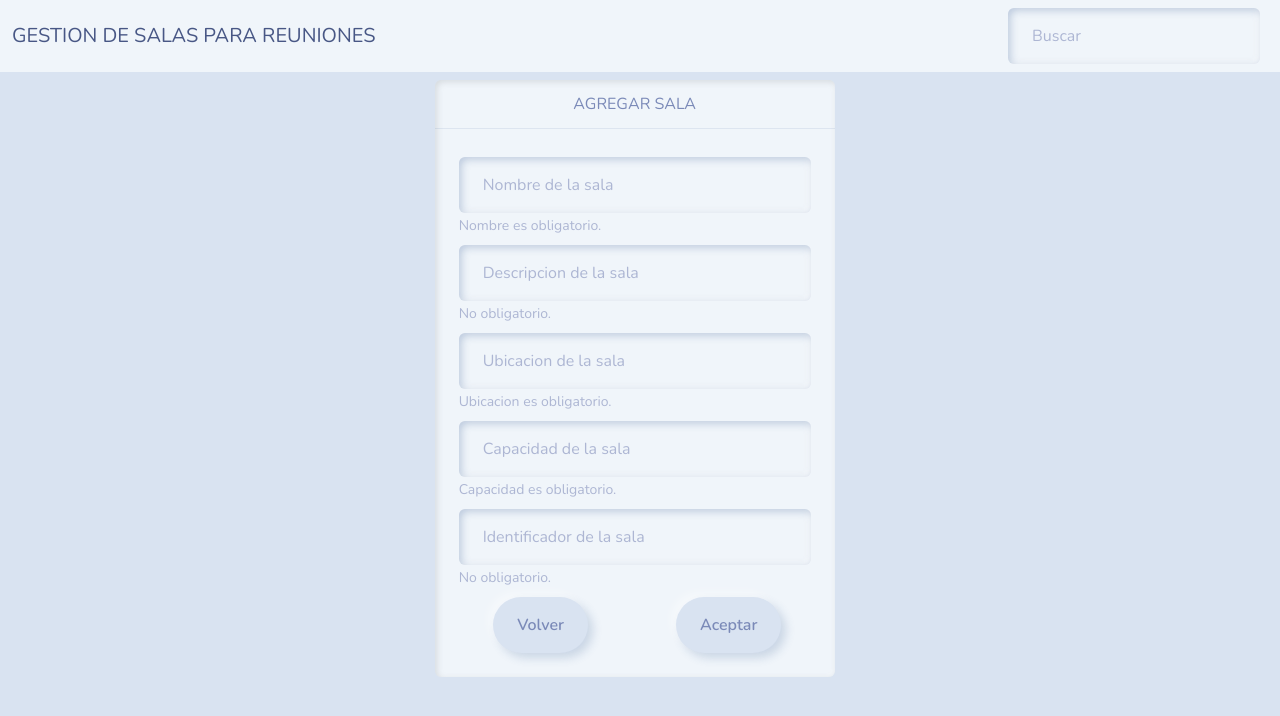
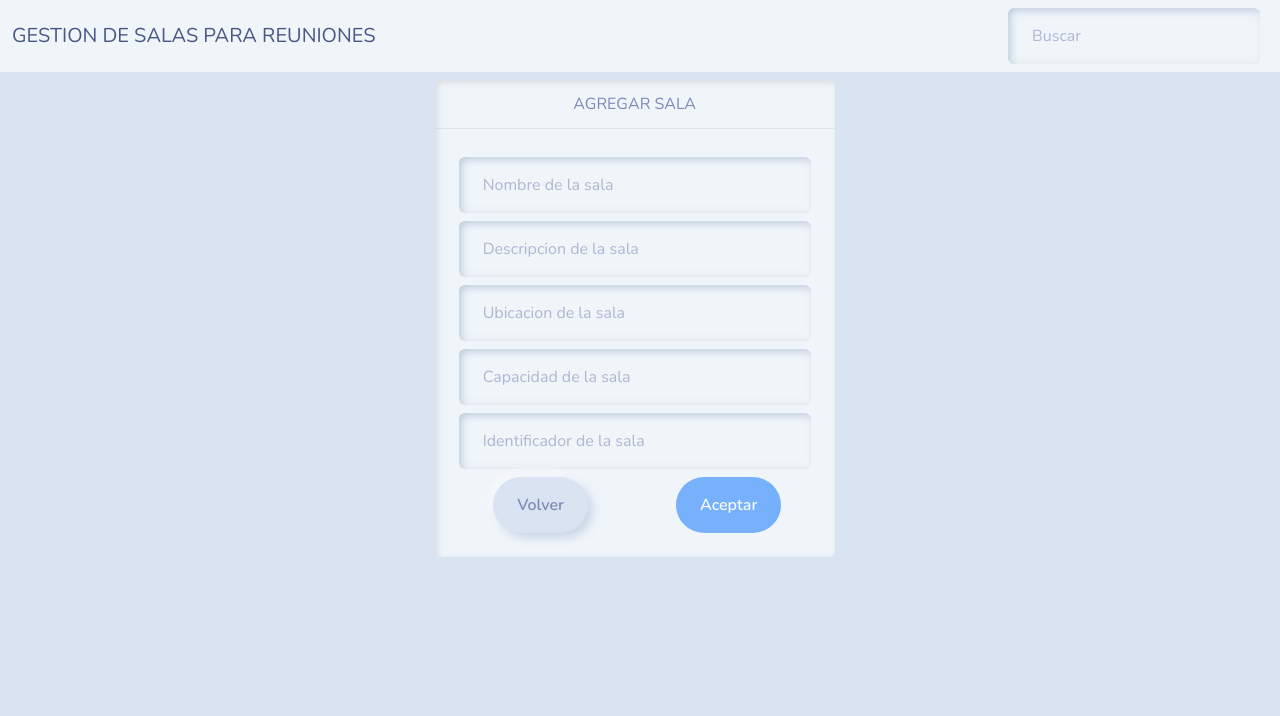
Before and after one commit to PedroCruzNOK/examenLionDev, an Angular app in the folder frontendAngular/: page /agregar in a window 1280 px wide. Shown: the top 716 px of the page. Built offline with nearby package versions, Linux system fonts and the light colour scheme.

Commit message:
frontend: se crean las validaciones para el formulario de crear una sala

```diff
--- a/frontendAngular/src/app/app.module.ts
+++ b/frontendAngular/src/app/app.module.ts
@@ -1,6 +1,9 @@
 import { NgModule } from '@angular/core';
 import { BrowserModule } from '@angular/platform-browser';
 import { AppRoutingModule } from './app-routing.module';
+//modulos
+import { ReactiveFormsModule } from '@angular/forms';
+//mis componentes creados
 import { AppComponent } from './app.component';
 import { NavbarComponent } from './components/navbar/navbar.component';
 import { ListSalasComponent } from './components/list-salas/list-salas.component';
@@ -16,6 +19,8 @@ import { AddEditSalaComponent } from './components/add-edit-sala/add-edit-sala.c
   imports: [
     BrowserModule,
     AppRoutingModule,
+    ReactiveFormsModule
+
   ],
   providers: [],
   bootstrap: [AppComponent]
--- a/frontendAngular/src/app/components/add-edit-sala/add-edit-sala.component.html
+++ b/frontendAngular/src/app/components/add-edit-sala/add-edit-sala.component.html
@@ -3,23 +3,23 @@
     <div class="card bg-light mb-3" style="max-width: 25rem;">
       <div class="card-header text-center">AGREGAR SALA</div>
       <div class="card-body">
-        <form action="">
-          <input type="text" class="mt-1 form-control"  placeholder="Nombre de la sala">
-          <small  class="form-text text-muted">Nombre es obligatorio.</small>
-          <input type="text" class="mt-2 form-control"  placeholder="Descripcion de la sala">
-          <small  class="form-text text-muted">No obligatorio.</small>
-          <input type="text" class="mt-2 form-control"  placeholder="Ubicacion de la sala">
-          <small  class="form-text text-muted">Ubicacion es obligatorio.</small>
-          <input type="text" class="mt-2 form-control"  placeholder="Capacidad de la sala">
-          <small  class="form-text text-muted">Capacidad es obligatorio.</small>
-          <input type="text" class="mt-2 form-control"  placeholder="Identificador de la sala">
-          <small  class="form-text text-muted"> No obligatorio.</small>
+        <form [formGroup]= "form" (ngSubmit)="agregarSala()">
+          <input formControlName="sala" type="text" class="mt-1 form-control"  placeholder="Nombre de la sala">
+          <small *ngIf="form.get('sala')?.hasError('required') && form.get('sala')?.touched" class="form-text text-muted">Nombre es obligatorio.</small>
+          <input formControlName="descripcion" type="text" class="mt-2 form-control"  placeholder="Descripcion de la sala">
+          <small  *ngIf="form.get('descripcion')?.hasError('required') && form.get('descripcion')?.touched" class="form-text text-muted">Minimo 8 caracteres.</small>
+          <input formControlName="ubicacion" type="text" class="mt-2 form-control"  placeholder="Ubicacion de la sala">
+          <small  *ngIf="form.get('ubicacion')?.hasError('required')&& form.get('ubicacion')?.touched" class="form-text text-muted">Ubicacion es obligatorio.</small>
+          <input formControlName="capacidad" type="number" class="mt-2 form-control"  placeholder="Capacidad de la sala">
+          <small  *ngIf="form.get('capacidad')?.hasError('required')&& form.get('capacidad')?.touched" class="form-text text-muted">Capacidad es obligatorio.</small>
+          <input formControlName="identificador" type="text" class="mt-2 form-control"  placeholder="Identificador de la sala">
+          <small  *ngIf="form.get('identificador')?.hasError('required')&& form.get('identificador')?.touched" class="form-text text-muted">identificador obligatorio.</small>
           <div class="row mt-2 text-center">
             <div routerLink ="/" class="col-lg-6">
               <button type="button" class="btn btn-secondary">Volver</button>
             </div>
             <div  class="col-lg-6">
-              <button type="button" class="btn btn-primary">Aceptar</button>
+              <button [disabled]="form.invalid" type="submit" class="btn btn-primary">Aceptar</button>
             </div>
           </div>
 
--- a/frontendAngular/src/app/components/add-edit-sala/add-edit-sala.component.ts
+++ b/frontendAngular/src/app/components/add-edit-sala/add-edit-sala.component.ts
@@ -1,10 +1,42 @@
-import { Component } from '@angular/core';
+import { Component, OnInit } from '@angular/core';
+import { FormBuilder, FormGroup, Validators } from '@angular/forms'
+import { Sala } from 'src/app/interfaces/sala';
 
 @Component({
   selector: 'app-add-edit-sala',
   templateUrl: './add-edit-sala.component.html',
   styleUrls: ['./add-edit-sala.component.css']
 })
-export class AddEditSalaComponent {
+export class AddEditSalaComponent implements OnInit {
+  form: FormGroup;
+
+  constructor(private fb: FormBuilder){
+    this.form = this.fb.group({
+      sala: ['', Validators.required],
+      descripcion: ['', [Validators.required, Validators.minLength(8)]],
+      ubicacion: ['', Validators.required],
+      capacidad: ['', Validators.required],
+      identificador: ['', Validators.required]
+    })
+  }
+
+  ngOnInit(): void {
+
+  }
+  agregarSala(){
+    const sala: Sala = {
+      sala: this.form.value.sala,
+      descripcion: this.form.value.descripcion,
+      ubicacion: this.form.value.ubicacion,
+      capacidad: this.form.value.capacidad,
+      identificador: this.form.value.identificador,
+      estado: 'null',
+      fechainicial: 'null',
+      fechafinal: 'null',
+      solicitante: 'null'
+    }
+    console.log(sala);
+  }
+
 
 }
```
